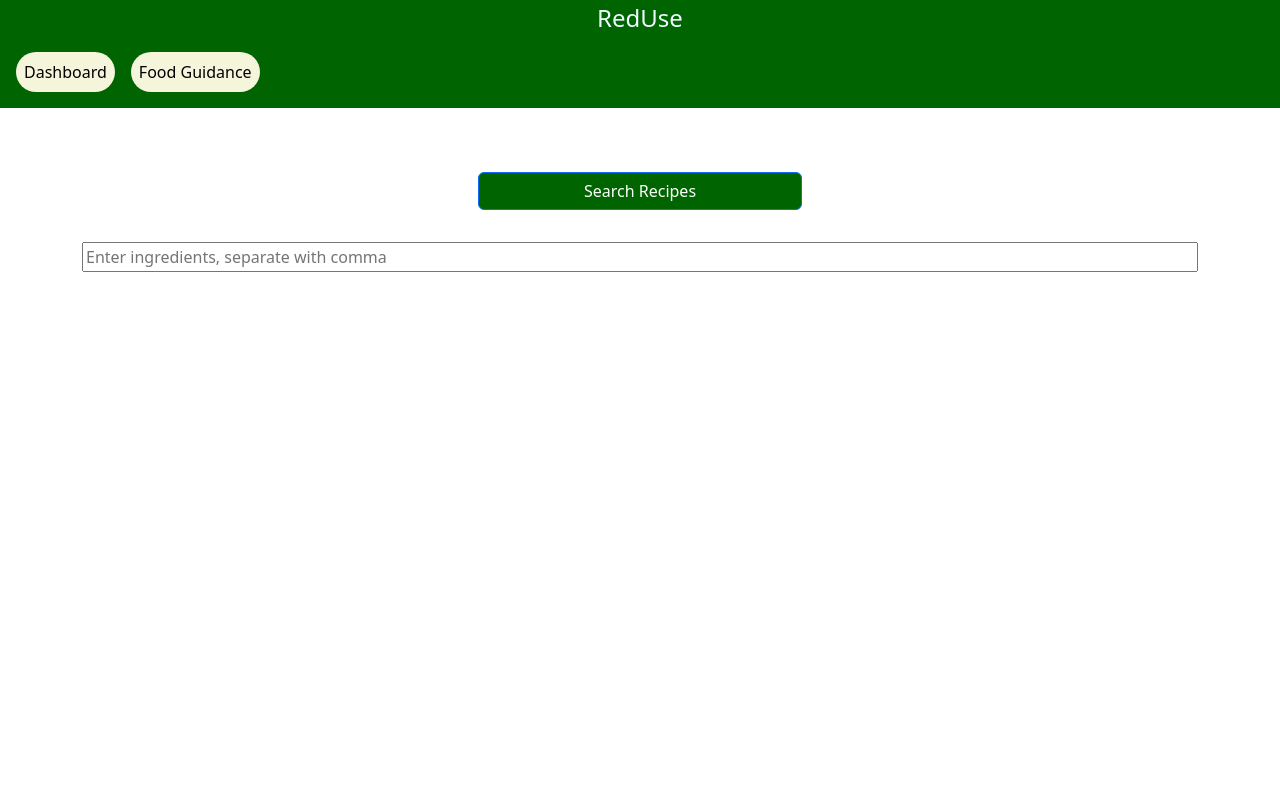
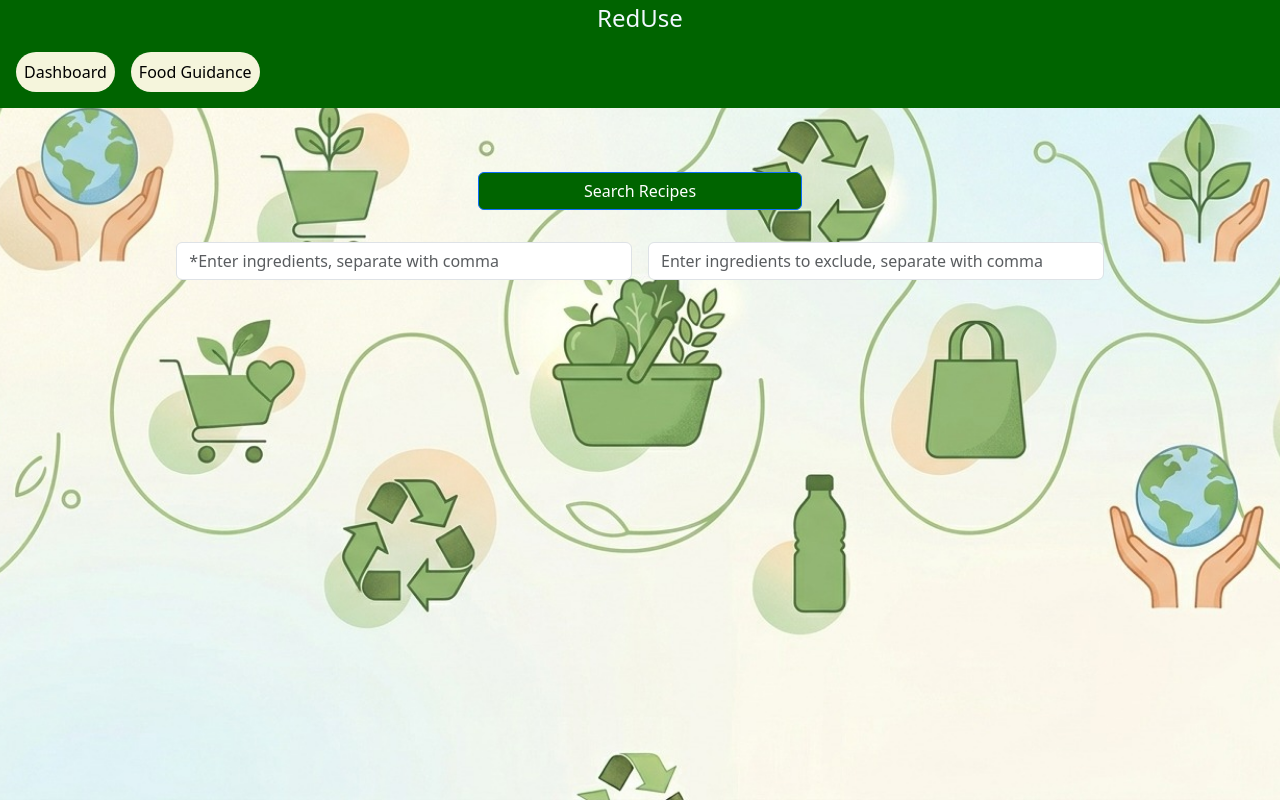
Before and after one commit to czhu0048-hash/FIT5120-Consumption-Advisor, a Vue app: page /FIT5120-Consumption-Advisor/food1 in a window 1280 px wide. Built offline with nearby package versions, Linux system fonts and the light colour scheme.

Commit message:
impl: Added Exclusive search

```diff
--- a/src/App.vue
+++ b/src/App.vue
@@ -20,13 +20,20 @@
       </ul>
     </nav>
 
-    <main class="flex-grow-1 basic">
+    <main class="flex-grow-1 basic main-content">
       <router-view></router-view>
     </main>
   </div>
 </template>
 
 <style scoped>
+.main-content {
+  background-image: url('./assets/Background.png');
+  background-size: cover;
+  background-position: center;
+  background-attachment: fixed;
+}
+
 .nav_item_custom {
   text-decoration: none;
   color: black;
--- a/src/components/RecipeCardDetailed.vue
+++ b/src/components/RecipeCardDetailed.vue
@@ -49,7 +49,14 @@ const ingredientList = computed(() => {
 
 const directionSteps = computed(() => {
     if (!props.recipeJson.directions) return []
-    return props.recipeJson.directions.split('\n').map(s => s.trim()).filter(Boolean)
+    const steps = props.recipeJson.directions.split('\n').map(s => s.trim()).filter(Boolean)
+    // Remove extra lines
+    if (steps.length > 0) {
+        const last = steps[steps.length - 1]
+        const isByline = !last.endsWith('.') && last.split(' ').length <= 6
+        if (isByline) steps.pop()
+    }
+    return steps
 })
 </script>
 
--- a/src/utils/recipeFetcher.js
+++ b/src/utils/recipeFetcher.js
@@ -25,9 +25,11 @@ const normalizeDetailed = (item) => ({
 })
 
 // Raw Overview data
-export const fetchRecipeOverview = async (userInput) => {
+export const fetchRecipeOverview = async (userInput, userExcludeInput) => {
     try {
-        const listRes = await fetch(`${BASE_URL}/api/recipes/?q=${userInput}`)
+        const params = new URLSearchParams({ q: userInput })
+        if (userExcludeInput) params.set('exclude', userExcludeInput)
+        const listRes = await fetch(`${BASE_URL}/api/recipes/?${params}`)
         const listData = await listRes.json()
         return listData.map(normalizeOverview)
     } catch (e) {
--- a/src/views/DashboardView.vue
+++ b/src/views/DashboardView.vue
@@ -26,7 +26,7 @@ onMounted(testFoodDisposalApi)
 </script>
 
 <template>
-    <div class="basic" style="text-align: center;">
+    <div style="text-align: center;">
         <h1>Manage your everyday consumption: Why It Matters</h1>
     </div>
     <div class="row">
--- a/src/views/FoodMainView.vue
+++ b/src/views/FoodMainView.vue
@@ -3,12 +3,11 @@
         <div class="row g-4 justify-content-center">
 
             <!-- Recipe portal -->
-            <div class="col-12 col-md-5">
+            <div class="col-12 col-md-6 col-lg-5">
                 <div class="card border-0 shadow-sm overflow-hidden h-100">
                     <div class="position-relative">
                         <img src="../assets/FoodMainOne.png" alt="Leftover Recipes"
                             class="card-img-top object-fit-cover" style="height: 260px;">
-                        <div class="position-absolute top-0 start-0 w-100 h-100"></div>
                     </div>
                     <div class="card-body d-flex flex-column gap-2">
                         <h5 class="card-title fw-bold font_sub mb-0">Leftover Recipes</h5>
@@ -23,12 +22,11 @@
             </div>
 
             <!-- Disposal portal -->
-            <div class="col-12 col-md-5">
+            <div class="col-12 col-md-6 col-lg-5">
                 <div class="card border-0 shadow-sm overflow-hidden h-100">
                     <div class="position-relative">
                         <img src="../assets/FoodMainTwo.png" alt="Food Disposal" class="card-img-top object-fit-cover"
                             style="height: 260px;">
-                        <div class="position-absolute top-0 start-0 w-100 h-100"></div>
                     </div>
                     <div class="card-body d-flex flex-column gap-2">
                         <h5 class="card-title fw-bold font_sub mb-0">Food Disposal</h5>
--- a/src/views/LeftoverRecipeViewAltTwo.vue
+++ b/src/views/LeftoverRecipeViewAltTwo.vue
@@ -1,5 +1,5 @@
 <template>
-    <div class="container basic" style="justify-content: center; align-items: center;">
+    <div class="container" style="justify-content: center; align-items: center;">
         <div class="row mt-5">
             <div class="col-8 offset-2 col-md-4 offset-md-4 d-flex gap-2 mb-3">
                 <button class="btn btn-primary flex-fill button_main" style="background-color: darkgreen;"
@@ -8,9 +8,16 @@
             </div>
         </div>
 
-        <input class="col-12" type="text" placeholder="Enter ingredients, separate with comma"
-            v-model="ingrediantInputString" @input="onInputStringChanged">
-
+        <div class="row g-3 justify-content-center">
+            <div class="col-12 col-md-5">
+                <input class="form-control" type="text" placeholder="*Enter ingredients, separate with comma"
+                    v-model="ingredientInputString" @input="onInputStringChanged">
+            </div>
+            <div class="col-12 col-md-5">
+                <input class="form-control" type="text" placeholder="Enter ingredients to exclude, separate with comma"
+                    v-model="ingrediantInputStringExclusive" @input="onInputStringExclusiveChanged">
+            </div>
+        </div>
         <div class="text-center">
             <i v-if="searching || modalLoading" class="pi pi-spin pi-spinner" style="font-size: 2rem"></i>
         </div>
@@ -34,7 +41,7 @@
 
         <div>
             <div v-if="recipeSearchResults.length > 0" class="row">
-                <div v-for="(result, index) in paginatedResults" :key="index" class="col-12 col-md-3"
+                <div v-for="(result, index) in normalizedResults" :key="index" class="col-12 col-md-3"
                     @click="openModal(result)" style="cursor: pointer;">
                     <RecipeCardOverview :recipe-json="result"></RecipeCardOverview>
                 </div>
@@ -75,11 +82,12 @@ const currentPage = ref(1);
 const pageSize = 20;
 const modalRecipe = ref(null);
 const modalLoading = ref(false);
-const ingrediantInputString = ref("");
+const ingredientInputString = ref("");
+const ingrediantInputStringExclusive = ref("");
 
 const totalPages = computed(() => Math.ceil(recipeSearchResults.value.length / pageSize));
 
-const paginatedResults = computed(() => {
+const normalizedResults = computed(() => {
     const start = (currentPage.value - 1) * pageSize;
     return recipeSearchResults.value.slice(start, start + pageSize);
 });
@@ -101,7 +109,7 @@ const pageRange = computed(() => {
 });
 
 const onInputStringChanged = () => {
-    const raw = ingrediantInputString.value.trim();
+    const raw = ingredientInputString.value.trim();
     if (!raw) {
         errormsg.value = "";
         recipeSearchResults.value = [];
@@ -113,6 +121,21 @@ const onInputStringChanged = () => {
     }
     errormsg.value = "";
 };
+
+const onInputStringExclusiveChanged = () => {
+    const raw = ingrediantInputStringExclusive.value.trim();
+    if (!raw) {
+        errormsg.value = "";
+        ingrediantInputStringExclusive.value = "";
+        return;
+    }
+    if (!raw.includes(',') && raw.includes(' ')) {
+        errormsg.value = "Please separate ingredients with a comma";
+        return;
+    }
+    errormsg.value = "";
+};
+
 
 const goToPage = (page) => {
     currentPage.value = page;
@@ -127,14 +150,15 @@ const openModal = async (recipeObject) => {
 };
 
 async function applyFilters() {
-    const raw = ingrediantInputString.value.trim();
-    if (!raw) {
+    const ingredientToIncludeRaw = ingredientInputString.value.trim();
+    if (!ingredientToIncludeRaw) {
         errormsg.value = "Please enter at least one ingredient.";
         return;
     }
+    const ingredientToExcludeRaw = ingrediantInputStringExclusive.value.trim();
     errormsg.value = "";
     searching.value = true;
-    const results = await fetchRecipeOverview(raw);
+    const results = await fetchRecipeOverview(ingredientToIncludeRaw, ingredientToExcludeRaw);
     recipeSearchResults.value = results;
     currentPage.value = 1;
     searching.value = false;
```
Also changed, not shown: src/assets/Background.png (added).
